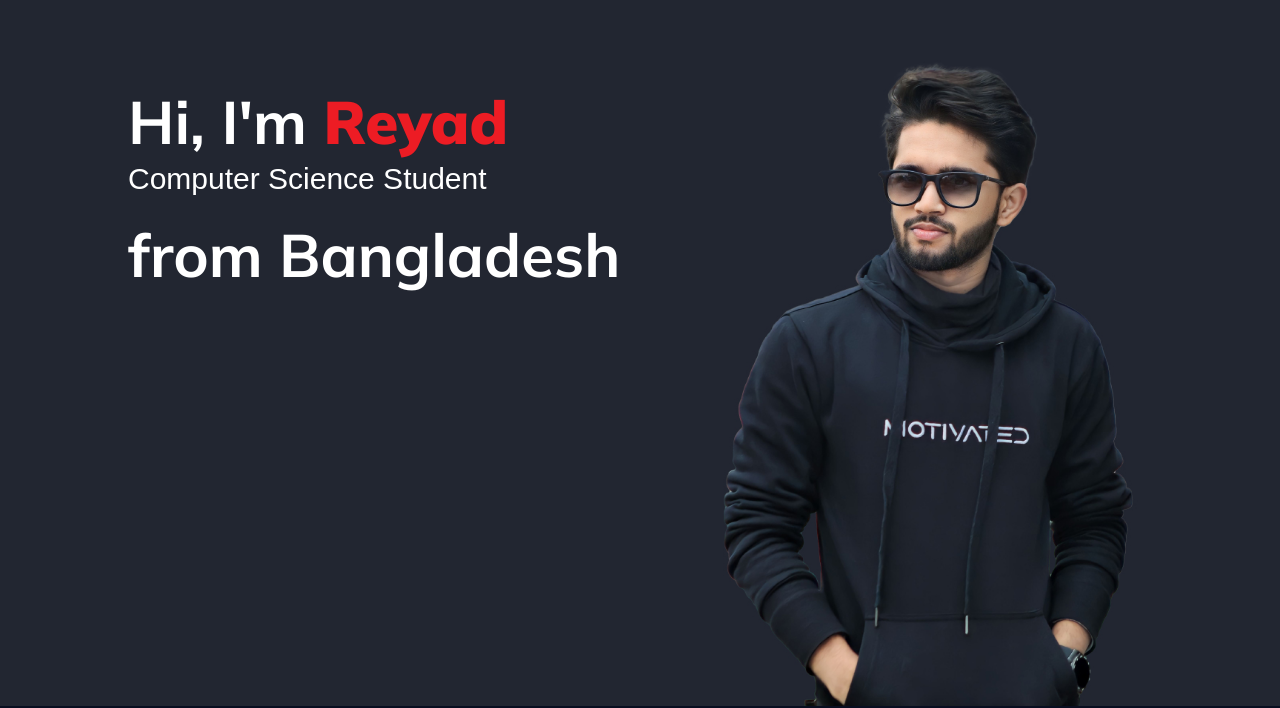
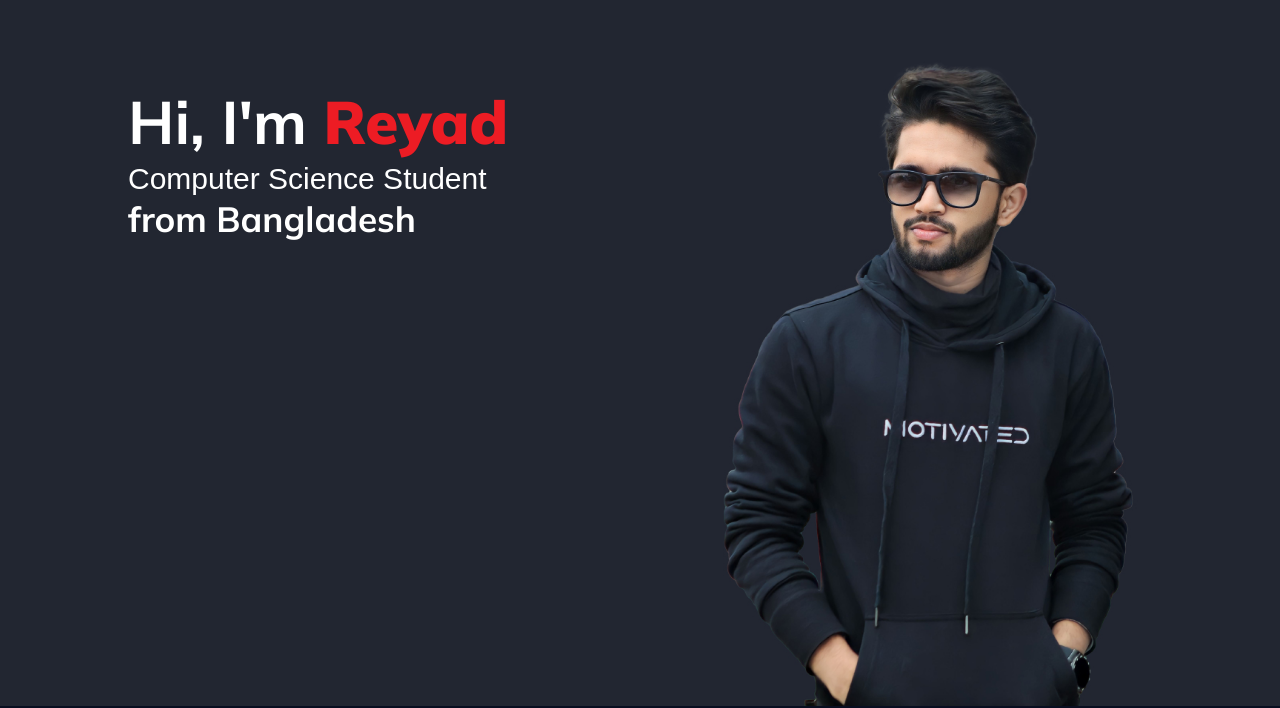
Before and after one commit to sk-reyad/Portfolio-Website_1-Reyad, a plain HTML site: page index.html in a window 1280 px wide. Shown: the part 94-802 px from the top of the page. Drawn offline with Linux system fonts and the light colour scheme; a web font is replaced by a local one.

Commit message:
Fix HTML formatting and structure

```diff
--- a/index.html
+++ b/index.html
@@ -44,7 +44,7 @@
                     <span class="role">Web Developer</span>
                     <span class="role">Computer Science Student</span> -->
                 </p>
-                <h1>from Bangladesh</h1>
+                <h3>from Bangladesh</h3>
             </div>
         </div>
     </div>
```
